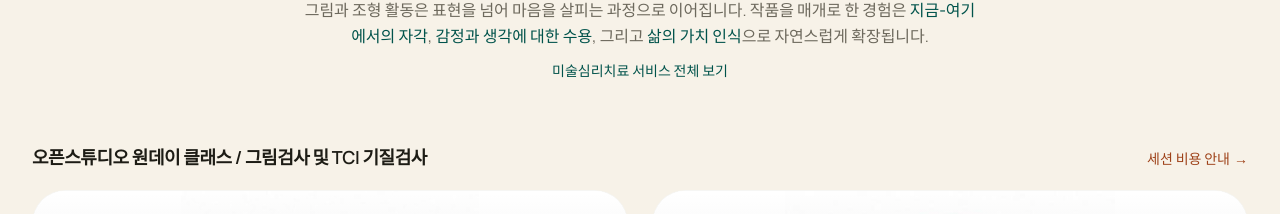
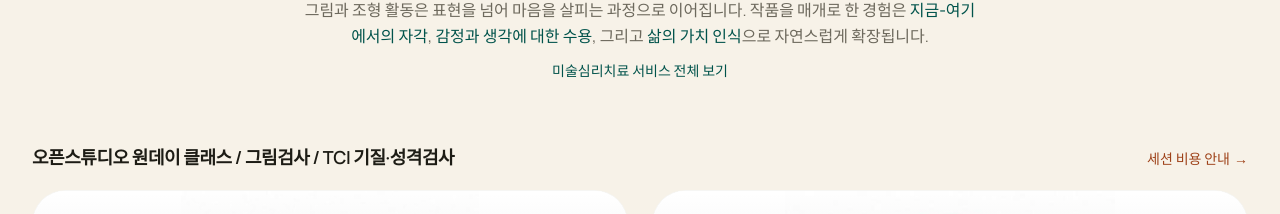
Before and after one commit to act-art-center/actartcenter.com, a Next.js app: page / in a window 1280 px wide. Shown: the part 2393-2607 px from the top of the page. Built offline with nearby package versions, Linux system fonts and the light colour scheme.

Commit message:
Clarify assessment program heading

```diff
--- a/src/components/sections/ServicesSection.tsx
+++ b/src/components/sections/ServicesSection.tsx
@@ -67,7 +67,7 @@ export function ServicesSection() {
         <div className="mt-12 lg:mt-16">
           <div className="flex flex-col items-end gap-2 mb-5 lg:flex-row lg:items-baseline lg:justify-between">
             <h3 className="w-full text-night text-lg font-semibold leading-snug tracking-tight">
-              오픈스튜디오 원데이 클래스 / 그림검사 및 TCI 기질검사
+              오픈스튜디오 원데이 클래스 / 그림검사 / TCI 기질·성격검사
             </h3>
             <Link
               href="/pricing"
```
